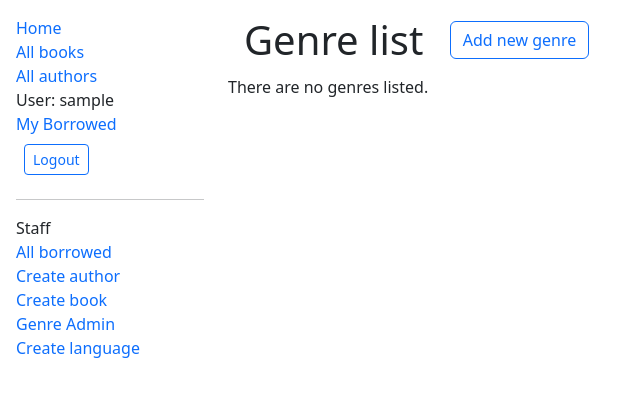
After one commit to Inu-Oh/bibli, a Django app: page /catalog/genres/ in a window 1280 px wide. The commit adds this page. Shown: the top 397 px of the page, without its empty margins (0-640 px from the left). Run offline with Django 5.2, Linux system fonts and the light colour scheme; the visitor is signed in with stand-in values (Sample User, id 1); data that the repository does not hold is empty; some libraries are stand-ins or nearby versions.

Commit message:
add genre list admin view for librarians to add and edit genres

```diff
--- a/catalog/templates/base_generic.html
+++ b/catalog/templates/base_generic.html
@@ -68,9 +68,9 @@
                         </li>
                         {% endif %}
                         {% block addinst %}{% endblock %}
-                        {% if perms.catalog.add_genre %}
+                        {% if perms.catalog.change_genre %}
                         <li>
-                            <a href="{% url 'genre-create' %}">Create genre</a>
+                            <a href="{% url 'genres' %}">Genre Admin</a>
                         </li>
                         {% endif %}
                         {% if perms.catalog.add_language %}
--- /dev/null
+++ b/catalog/templates/catalog/genre_list.html
@@ -0,0 +1,27 @@
+{% extends "base_generic.html" %}
+
+
+{% block content %}
+    <h1>
+        <span class="px-3">Genre list</span>
+        {% if perms.catalog.add_genre %}
+            <a class="btn btn-outline-primary mb-2 "
+                href="{% url 'genre-create' %}">Add new genre</a>
+        {% endif %}
+    </h1>
+    {% if genre_list %}
+        <ul>
+        {% for genre in genre_list %}
+            <li>
+                {{ genre }}
+                <a href="{% url 'genre-update' genre.id %}"
+                    class="mx-3">
+                    <i class="far fa-edit"></i>
+                </a>
+            </li>
+        {% endfor %}
+        </ul>
+    {% else %}
+        <p>There are no genres listed.</p>
+    {% endif %}
+{% endblock %}
--- a/catalog/urls.py
+++ b/catalog/urls.py
@@ -36,6 +36,7 @@ urlpatterns = [
     path('bookinst/<uuid:pk>/delete/', views.BookInstanceDelete.as_view(), name='bookinst-delete'),
 
     # Genre CRUD - no delete page except on admin site
+    path('genres/', views.GenreListView.as_view(), name='genres'),
     path('genre/create/', views.GenreCreate.as_view(), name='genre-create'),
     path('genre/<int:pk>/update/', views.GenreUpdate.as_view(), name='genre-update'),
 
--- a/catalog/views.py
+++ b/catalog/views.py
@@ -346,17 +346,24 @@ class BookDelete(PermissionRequiredMixin, DeleteView):
             )
 
 
+class GenreListView(PermissionRequiredMixin, ListView):
+    model = Genre
+    permission_required = 'catalog.change_genre'
+    paginate_by = 10
+
+
 class GenreCreate(PermissionRequiredMixin, CreateView):
     model = Genre
     fields = [ 'name' ]
     permission_required = 'catalog.add_genre'
-    success_url = reverse_lazy('index')
+    success_url = reverse_lazy('genres')
 
 
 class GenreUpdate(PermissionRequiredMixin, UpdateView):
     model = Genre
     fields = [ 'name' ]
     permission_required = 'catalog.change_genre'
+    success_url = reverse_lazy('genres')
 
 # Keep Genre deletion to admin pages
 
```
